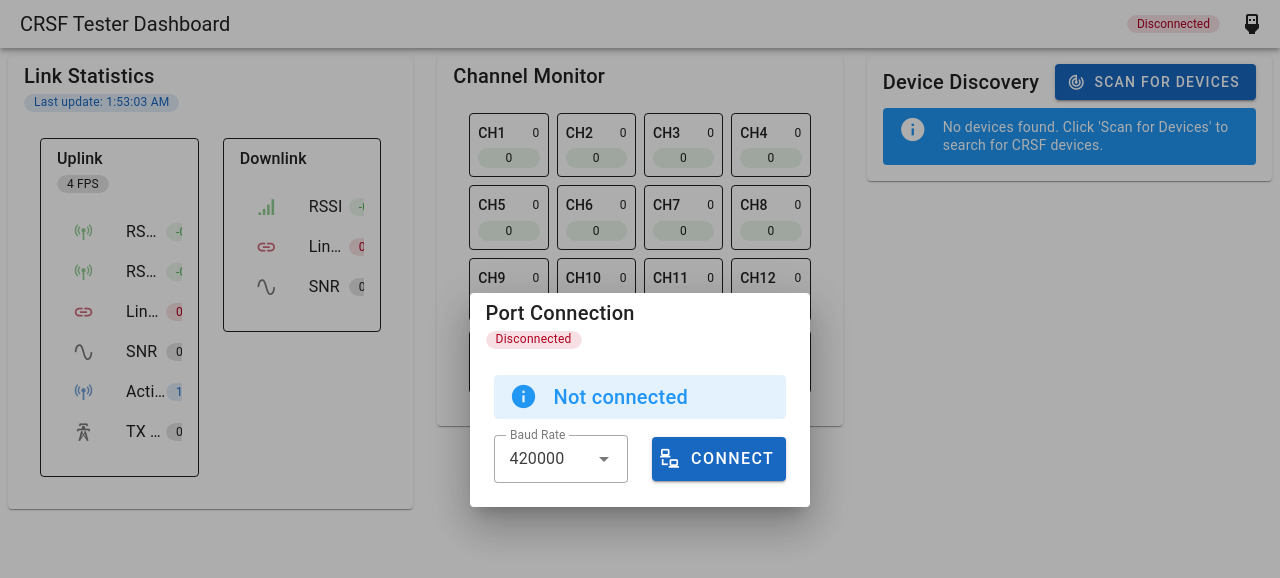
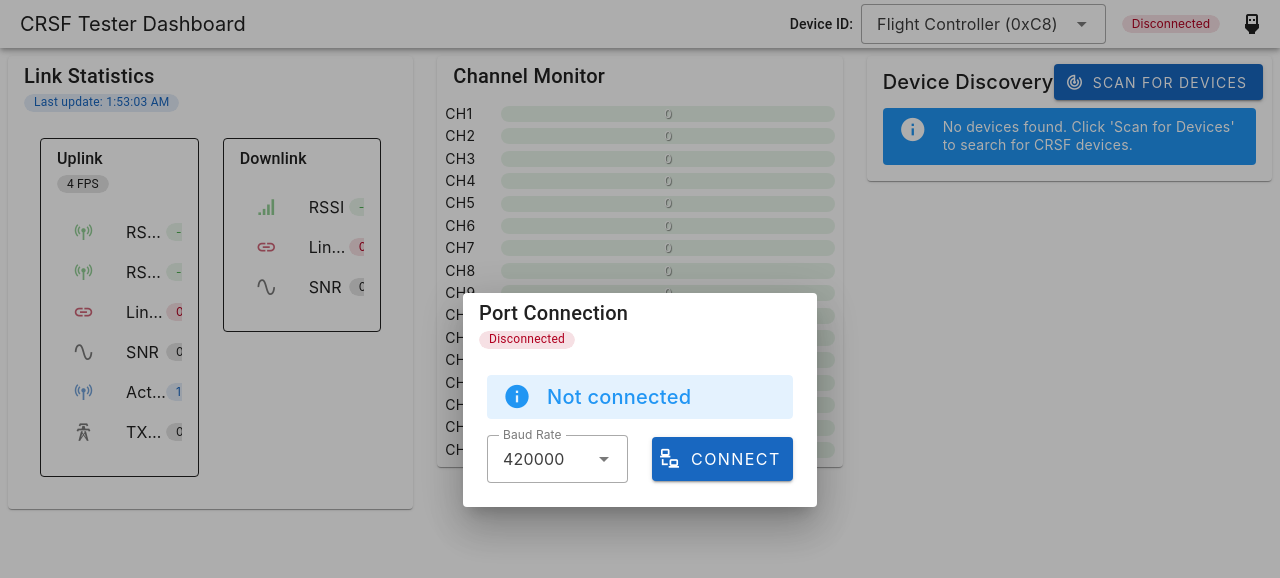
Before and after one commit to pkendall64/CRSF-Tester, a Vue app: page / in a window 1280 px wide. Shown: the top 578 px of the page. Built offline with nearby package versions, Linux system fonts and the light colour scheme.

Commit message:
More changes

```diff
--- a/src/App.vue
+++ b/src/App.vue
@@ -1,7 +1,7 @@
 <script setup>
-import { ref} from 'vue'
-import { computed } from 'vue'
+import { ref, computed } from 'vue'
 import { useSerialPort } from './composables/useSerialPort'
+import { useDeviceId } from './composables/useDeviceId'
 import SerialPortConnection from '@/components/SerialPortConnection.vue'
 import ChannelMonitor from "@/components/ChannelMonitor.vue";
 import DeviceDiscovery from "@/components/DeviceDiscovery.vue"
@@ -9,6 +9,15 @@ import LinkStats from "@/components/LinkStats.vue";
 
 const connectionDialog = ref(true)
 const { isConnected } = useSerialPort()
+const { selectedDeviceId } = useDeviceId()
+
+// Device ID options
+const deviceIds = [
+  { title: 'Flight Controller (0xC8)', value: '0xC8' },
+  { title: 'Radio Transmitter (0xEA)', value: '0xEA' },
+  { title: 'USB Device (0x10)', value: '0x10' },
+  { title: 'Broadcast (0x00)', value: '0x00' }
+]
 
 const onConnected = (connectionInfo) => {
   console.log('Connected to port:', connectionInfo)
@@ -49,6 +58,15 @@ const getStatusColor = computed(() => {
     <v-app-bar>
       <v-app-bar-title>CRSF Tester Dashboard</v-app-bar-title>
       <template v-slot:append>
+        <span class="text-subtitle-2 mr-2">Device ID:</span>
+        <v-select
+            v-model="selectedDeviceId"
+            :items="deviceIds"
+            density="compact"
+            hide-details
+            class="device-select mr-4"
+            variant="outlined"
+        />
         <v-chip
             :color="getStatusColor"
             size="small"
@@ -113,6 +131,13 @@ const getStatusColor = computed(() => {
   width: 100% !important;
   max-width: 100% !important;
 }
+.device-select {
+  max-width: 250px;
+}
+
+:deep(.v-field__input) {
+  min-height: 32px !important;
+}
 
 .v-container {
   max-width: none !important;
--- /dev/null
+++ b/src/assets/main.css
@@ -0,0 +1,100 @@
+/* color palette from <https://github.com/vuejs/theme> */
+:root {
+    --vt-c-white: #ffffff;
+    --vt-c-white-soft: #f8f8f8;
+    --vt-c-white-mute: #f2f2f2;
+
+    --vt-c-black: #181818;
+    --vt-c-black-soft: #222222;
+    --vt-c-black-mute: #282828;
+
+    --vt-c-indigo: #2c3e50;
+
+    --vt-c-divider-light-1: rgba(60, 60, 60, 0.29);
+    --vt-c-divider-light-2: rgba(60, 60, 60, 0.12);
+    --vt-c-divider-dark-1: rgba(84, 84, 84, 0.65);
+    --vt-c-divider-dark-2: rgba(84, 84, 84, 0.48);
+
+    --vt-c-text-light-1: var(--vt-c-indigo);
+    --vt-c-text-light-2: rgba(60, 60, 60, 0.66);
+    --vt-c-text-dark-1: var(--vt-c-white);
+    --vt-c-text-dark-2: rgba(235, 235, 235, 0.64);
+}
+
+/* semantic color variables for this project */
+:root {
+    --color-background: var(--vt-c-white);
+    --color-background-soft: var(--vt-c-white-soft);
+    --color-background-mute: var(--vt-c-white-mute);
+
+    --color-border: var(--vt-c-divider-light-2);
+    --color-border-hover: var(--vt-c-divider-light-1);
+
+    --color-heading: var(--vt-c-text-light-1);
+    --color-text: var(--vt-c-text-light-1);
+
+    --section-gap: 160px;
+}
+
+@media (prefers-color-scheme: dark) {
+    :root {
+        --color-background: var(--vt-c-black);
+        --color-background-soft: var(--vt-c-black-soft);
+        --color-background-mute: var(--vt-c-black-mute);
+
+        --color-border: var(--vt-c-divider-dark-2);
+        --color-border-hover: var(--vt-c-divider-dark-1);
+
+        --color-heading: var(--vt-c-text-dark-1);
+        --color-text: var(--vt-c-text-dark-2);
+    }
+}
+
+*,
+*::before,
+*::after {
+    box-sizing: border-box;
+    margin: 0;
+    font-weight: normal;
+}
+
+body {
+    min-height: 100vh;
+    color: var(--color-text);
+    background: var(--color-background);
+    transition:
+            color 0.5s,
+            background-color 0.5s;
+    line-height: 1.6;
+    font-family:
+            Inter,
+            -apple-system,
+            BlinkMacSystemFont,
+            'Segoe UI',
+            Roboto,
+            Oxygen,
+            Ubuntu,
+            Cantarell,
+            'Fira Sans',
+            'Droid Sans',
+            'Helvetica Neue',
+            sans-serif;
+    font-size: 15px;
+    text-rendering: optimizeLegibility;
+    -webkit-font-smoothing: antialiased;
+    -moz-osx-font-smoothing: grayscale;
+}
+
+a,
+.green {
+    text-decoration: none;
+    color: hsla(160, 100%, 37%, 1);
+    transition: 0.4s;
+    padding: 3px;
+}
+
+@media (hover: hover) {
+    a:hover {
+        background-color: hsla(160, 100%, 37%, 0.2);
+    }
+}
--- a/src/components/ChannelMonitor.vue
+++ b/src/components/ChannelMonitor.vue
@@ -70,48 +70,49 @@ onUnmounted(() => {
 
 <template>
   <v-card>
-    <v-card-title class="text-h6">
-      Channel Monitor
-      <v-spacer></v-spacer>
-    </v-card-title>
-
-    <v-card-text>
-      <v-container>
-        <v-row dense>
-          <v-col
-              v-for="(value, index) in channelData"
-              :key="index"
-              cols="12"
-              sm="6"
-              md="4"
-              lg="3"
-          >
-            <v-card variant="outlined" class="pa-2">
-              <div class="d-flex align-center mb-1">
-                <span class="text-subtitle-2">{{ channelLabels[index] }}</span>
-                <v-spacer></v-spacer>
-                <span class="text-caption">{{ formatValue(value) }}</span>
-              </div>
+    <v-card-title class="text-h6">Channel Monitor</v-card-title>
+    <v-card-text class="channels-container pa-2">
+      <div v-for="(value, index) in channelData" :key="index" class="channel-row">
+        <div class="channel-label">{{ channelLabels[index] }}</div>
         <v-progress-linear
             :model-value="getPercentage(value)"
             :color="getColor(value)"
-                  height="20"
+            height="16"
             rounded
         >
-                <template v-slot:default="{ value }">
-                  <span class="text-caption white--text">{{ formatValue(value * 20.47) }}</span>
-                </template>
+          <span class="channel-value">{{ formatValue(value) }}</span>
         </v-progress-linear>
-            </v-card>
-          </v-col>
-        </v-row>
-      </v-container>
+      </div>
     </v-card-text>
   </v-card>
 </template>
 
 <style scoped>
-.v-progress-linear {
+.channels-container {
+  display: flex;
+  flex-direction: column;
+  gap: 4px;
+}
+
+.channel-row {
+  display: flex;
+  align-items: center;
+  gap: 8px;
+}
+
+.channel-label {
+  min-width: 48px;
+  font-size: 0.875rem;
+}
+
+.channel-value {
+  color: white;
+  font-size: 0.75rem;
+  text-shadow: 1px 1px 1px rgba(0,0,0,0.5);
+}
+
+:deep(.v-progress-linear) {
+  flex-grow: 1;
   transition: all 0.2s ease-out;
 }
 </style>
--- a/src/components/DeviceDiscovery.vue
+++ b/src/components/DeviceDiscovery.vue
@@ -1,21 +1,48 @@
 <script setup>
 import { ref, onMounted, onUnmounted } from 'vue'
 import { useSerialPort } from '../composables/useSerialPort'
+import { useDeviceId } from '../composables/useDeviceId'
 
 const deviceList = ref([])
 const scanning = ref(false)
 const { sendFrame, registerFrameHandler, unregisterFrameHandler } = useSerialPort()
+const { getDeviceIdNumber } = useDeviceId()
 
 // CRSF frame types
 const CRSF_FRAMETYPE_DEVICE_PING = 0x28
 const CRSF_FRAMETYPE_DEVICE_INFO = 0x29
 
+// Helper function to parse null-terminated string from Uint8Array
+const parseNullTerminatedString = (array) => {
+  const nullIndex = array.findIndex(byte => byte === 0)
+  return new TextDecoder().decode(array.slice(0, nullIndex >= 0 ? nullIndex : undefined))
+}
+
+// Helper function to parse 32-bit number from Uint8Array in big-endian order
+const parseUint32 = (array, offset) => {
+  return (array[offset] << 24) |
+      (array[offset + 1] << 16) |
+      (array[offset + 2] << 8) |
+      (array[offset + 3])
+}
+
 // Handler for DEVICE_INFO responses
 const handleDeviceInfo = (frame) => {
   if (frame.type === CRSF_FRAMETYPE_DEVICE_INFO) {
+    const payload = frame.payload
+
+    // Find the end of the device name
+    const nameEndIndex = payload.findIndex(byte => byte === 0)
+    const nameLength = nameEndIndex >= 0 ? nameEndIndex : payload.length
+
     const deviceInfo = {
-      name: new TextDecoder().decode(frame.payload.slice(0, -1)), // Remove null terminator
+      name: parseNullTerminatedString(payload),
       address: frame.origin,
+      serialNumber: parseUint32(payload, nameLength + 1),
+      hardwareId: parseUint32(payload, nameLength + 5),
+      firmwareId: parseUint32(payload, nameLength + 9),
+      parametersTotal: payload[nameLength + 13],
+      parameterVersion: payload[nameLength + 14],
       timestamp: new Date()
     }
 
@@ -37,7 +64,7 @@ const startScan = () => {
   const pingFrame = {
     type: CRSF_FRAMETYPE_DEVICE_PING,
     destination: 0x00, // Broadcast
-    origin: 0xC8,     // Our address (Flight Controller)
+    origin: getDeviceIdNumber(), // Use selected device ID
     payload: new Uint8Array([]) // Empty payload
   }
 
@@ -81,7 +108,7 @@ onUnmounted(() => {
             v-for="device in deviceList"
             :key="device.address"
             :title="device.name"
-            :subtitle="`Address: 0x${device.address.toString(16).padStart(2, '0')}`"
+            :subtitle="`ID: 0x${device.address.toString(16).padStart(2, '0')} | S/N: ${device.serialNumber} | HW: ${device.hardwareId} | FW: ${device.firmwareId} | Params: ${device.parametersTotal}`"
         >
           <template v-slot:prepend>
             <v-icon>mdi-radio-tower</v-icon>
--- /dev/null
+++ b/src/composables/useDeviceId.js
@@ -0,0 +1,19 @@
+import { ref } from 'vue'
+
+const selectedDeviceId = ref('0xC8')
+
+export function useDeviceId() {
+    const setDeviceId = (id) => {
+        selectedDeviceId.value = id
+    }
+
+    const getDeviceIdNumber = () => {
+        return parseInt(selectedDeviceId.value, 16)
+    }
+
+    return {
+        selectedDeviceId,
+        setDeviceId,
+        getDeviceIdNumber
+    }
+}
--- a/src/main.js
+++ b/src/main.js
@@ -1,4 +1,4 @@
-// import './assets/main.css'
+import './assets/main.css'
 import 'vuetify/styles'
 import '@mdi/font/css/materialdesignicons.css'
 
```
Lines whose indentation alone changed are shown as unchanged.
